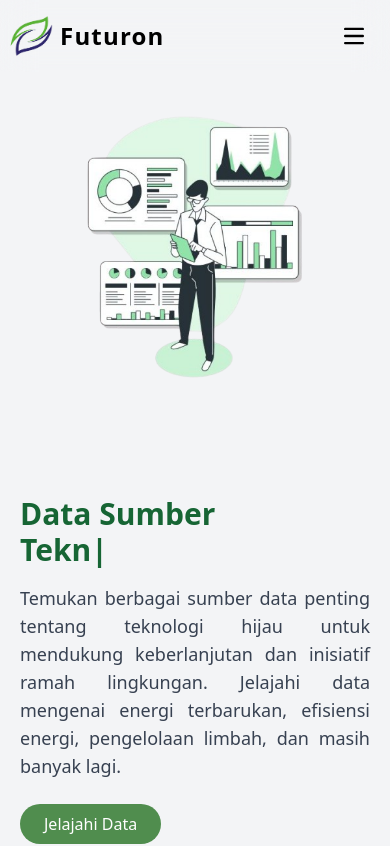
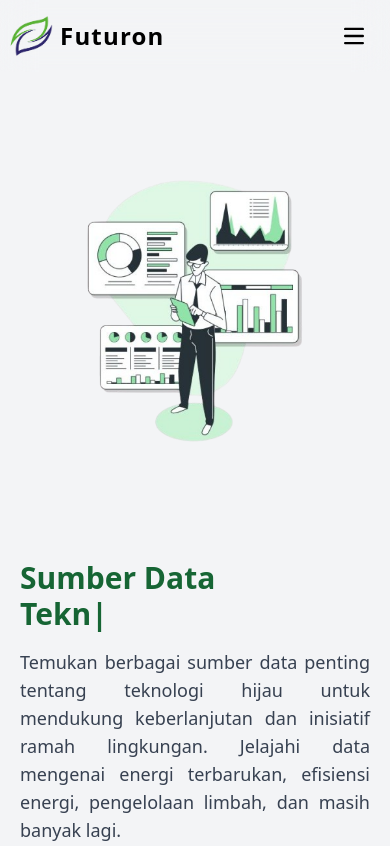
Before and after one commit to reynaldo0/Futuron, a React (Vite) app: page /sumber in a window 390 px wide. Shown: the top 846 px of the page. Built offline with nearby package versions, Linux system fonts and the light colour scheme; no server answers.

Commit message:
fix : all

```diff
--- a/src/components/Navbar.jsx
+++ b/src/components/Navbar.jsx
@@ -26,7 +26,7 @@ const Navbar = () => {
 
   // Determine default text color based on page and screen size
   const defaultTextColor =
-    location.pathname === "/" || location.pathname === "/detail"
+    location.pathname === "/" || location.pathname === "/temuan"
       ? "md:text-white text-black"
       : "text-black";
 
@@ -54,7 +54,7 @@ const Navbar = () => {
             <p
               className={`text-2xl tracking-wider font-bold ${
                 isScrolled ||
-                (location.pathname !== "/" && location.pathname !== "/detail")
+                (location.pathname !== "/" && location.pathname !== "/temuan")
                   ? "text-black"
                   : "text-white"
               }`}
--- a/src/pages/Comunity/Hero.jsx
+++ b/src/pages/Comunity/Hero.jsx
@@ -3,14 +3,14 @@ import { Link } from "react-scroll";
 
 const Hero = () => {
   return (
-    <section className="pb-24 md:pb-0">
+    <section className="pb-24 pt-16 md:pt-0 md:pb-0">
       <div className="flex flex-col-reverse md:flex-row items-center justify-between w-full h-screen">
         {/* Left Content */}
         <div className="md:w-1/2 px-5 md:px-16 text-left space-y-3 md:space-y-6">
           <h1 className="text-3xl md:text-5xl font-bold text-green-800">
             Bergabung dengan Komunitas Teknologi Hijau
           </h1>
-          <p className="text-lg md:text-xl text-justify md:text-left text-gray-700 mb-4">
+          <p className="text-lg md:text-xl text-justify  text-gray-700 mb-4">
             Temukan kesempatan untuk terhubung, berbagi pengetahuan, dan berkolaborasi dengan para ahli dan penggemar teknologi hijau.
             Ikuti berbagai acara, webinar, dan diskusi yang didedikasikan untuk menciptakan masa depan berkelanjutan bersama.
           </p>
--- a/src/pages/Enviroment/Hero.jsx
+++ b/src/pages/Enviroment/Hero.jsx
@@ -4,12 +4,12 @@ import TypedText from "../../components/Typed";
 
 const Hero = () => {
   return (
-    <section className="pb-24 md:pb-0">
+    <section className="pb-24 pt-16 md:pt-0 md:pb-0">
       <div className="flex flex-col-reverse md:flex-row items-center justify-between w-full h-screen">
         {/* Left Content */}
         <div className="md:w-1/2 px-5 md:px-16 text-left space-y-3 md:space-y-6">
           <h1 className="text-3xl md:text-5xl font-bold text-green-800">
-          Data Sumber<TypedText/>
+          Sumber Data<TypedText/>
           </h1>
           <p className="text-lg md:text-xl text-justify md:text-left text-gray-700 mb-4">
           Temukan berbagai sumber data penting tentang teknologi hijau untuk mendukung keberlanjutan dan inisiatif ramah lingkungan. Jelajahi data mengenai energi terbarukan, efisiensi energi, pengelolaan limbah, dan masih banyak lagi.
@@ -17,7 +17,7 @@ const Hero = () => {
           <div className="pt-3">
             <Link to="iotdata" smooth={true} duration={500} offset={-50}>
               <button className="bg-primary-300 rounded-full text-white py-2 px-6 hover:bg-primary-300/80 transition-all">
-                Jelajahi Data
+                Jelajahi Sekarang
               </button>
             </Link>
           </div>
```
